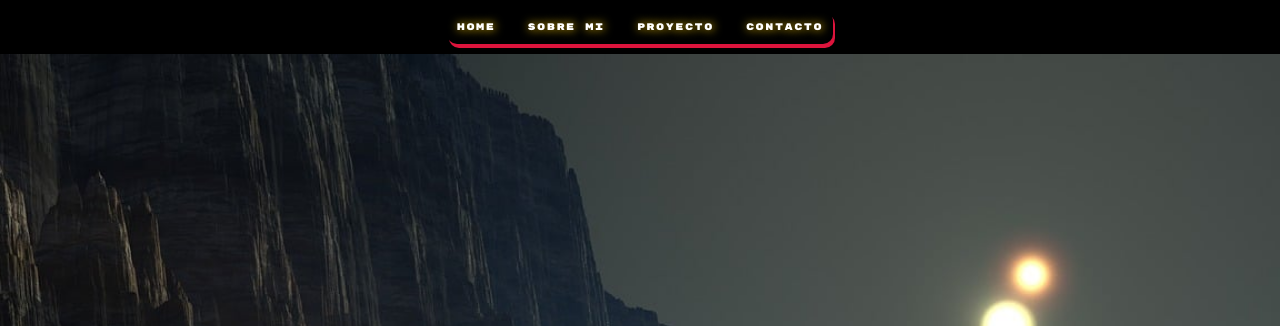
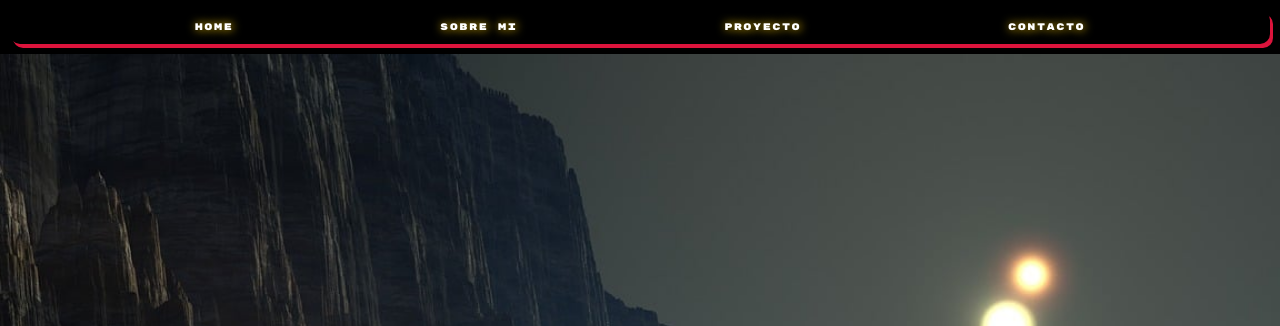
Before and after one commit to FrancoAlderete33/Franco-Alderete, a plain HTML site: page mi-portfolio/index.html in a window 1280 px wide. Shown: the top 326 px of the page. Drawn offline with Linux system fonts and the light colour scheme; a web font is replaced by a local one.

Commit message:
main-menu__list-change-width

```diff
--- a/mi-portfolio/styles/style.css
+++ b/mi-portfolio/styles/style.css
@@ -42,10 +42,11 @@ main {
 
 .main-menu__list {
   display: flex;
+  width: 100%;
   justify-content: space-evenly;
   gap: 2rem;
   padding: 10px;
-  box-shadow: 2px 4px crimson;
+  box-shadow: 3px 4px crimson;
   border-radius: 10px;
   /*border: 2px solid crimson;*/
 
```
